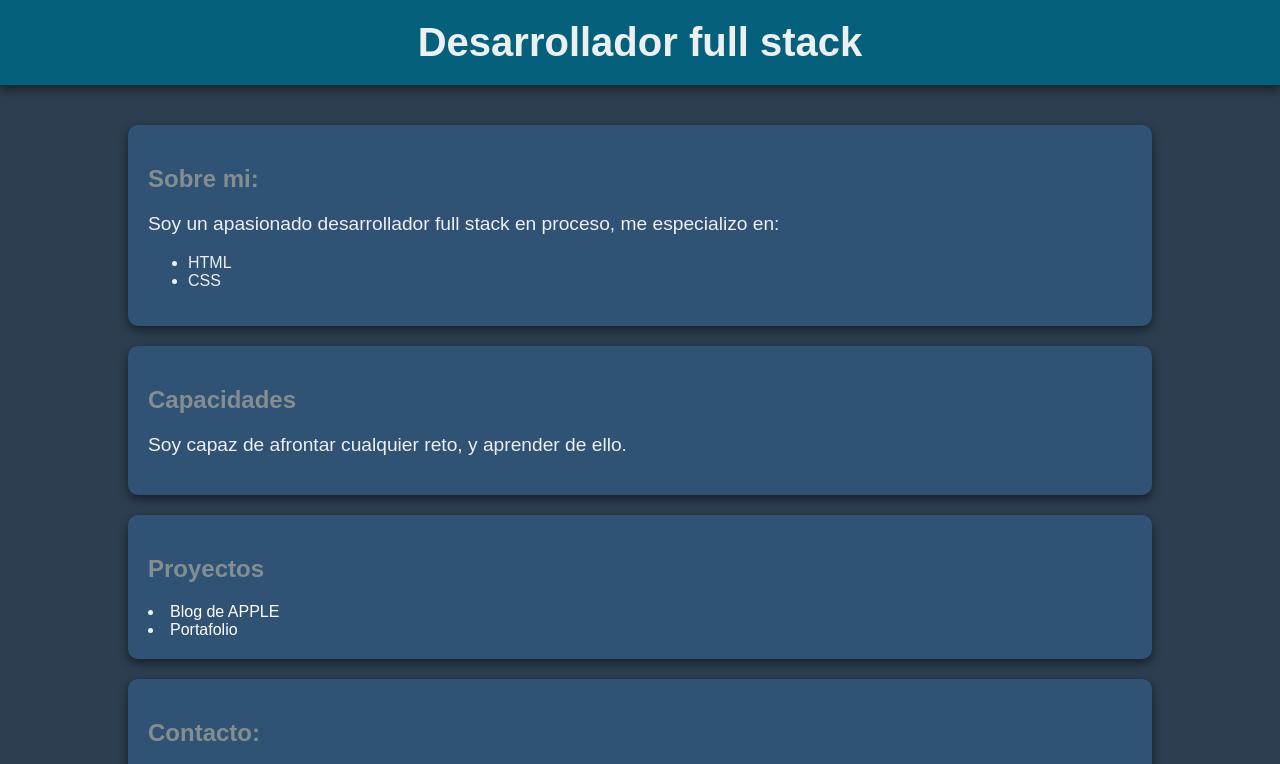
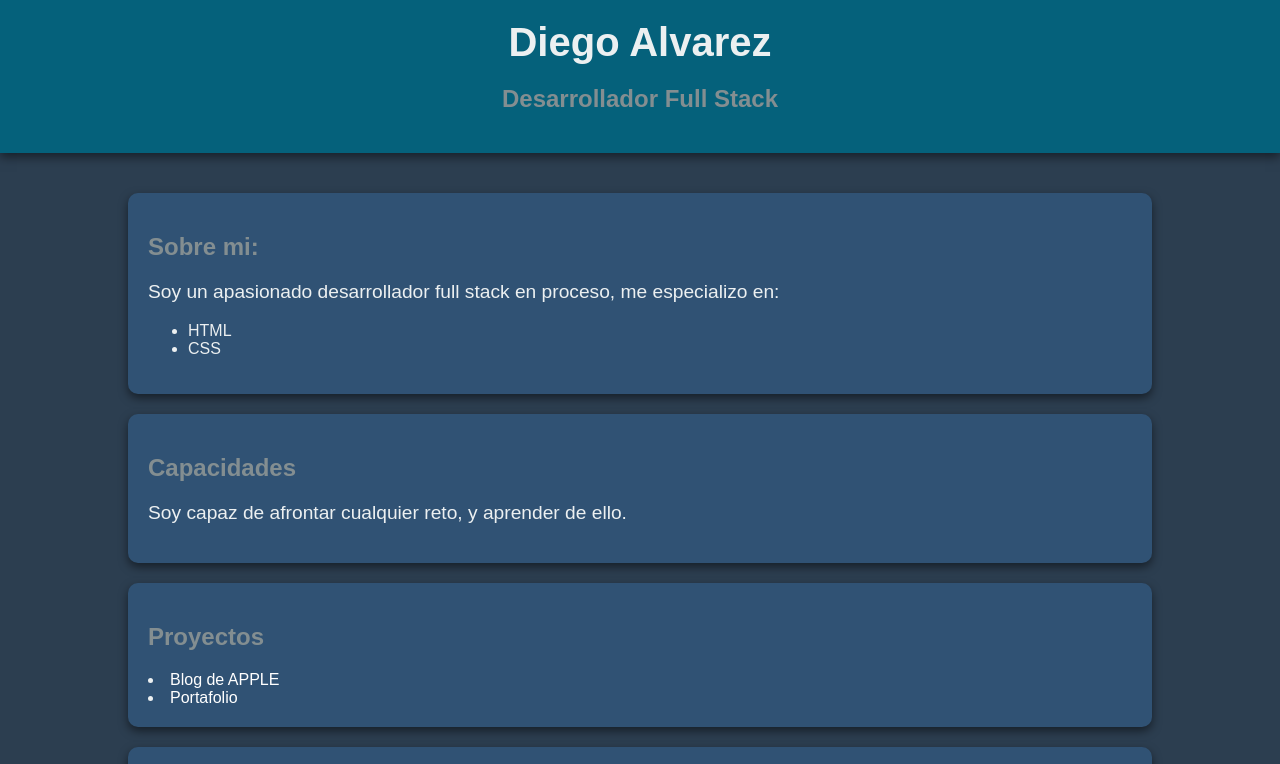
Before and after one commit to diegoalavarez/portafolio, a plain HTML site: page index.html in a window 1280 px wide. Shown: the top 764 px of the page. Drawn offline with Linux system fonts and the light colour scheme.

Commit message:
update index.html

```diff
--- a/index.html
+++ b/index.html
@@ -6,7 +6,8 @@
 </head>
 <body>
     <header>
-        <h1>Desarrollador full stack</h1>
+        <h1>Diego Alvarez</h1>
+        <h2>Desarrollador Full Stack</h2>
     </header>
     <div class="container">
         <section>
@@ -32,7 +33,7 @@
         </section>
     </div>
     <footer>
-        <a href="https://github.com/diegoalavarez">Visitar perfil</a>
+        <a target="_blank" href="https://github.com/diegoalavarez">Visitar perfil</a>
         <p>&copy; Portafolio Diego Alvarez Dev</p>
     </footer>
 </body>
```
